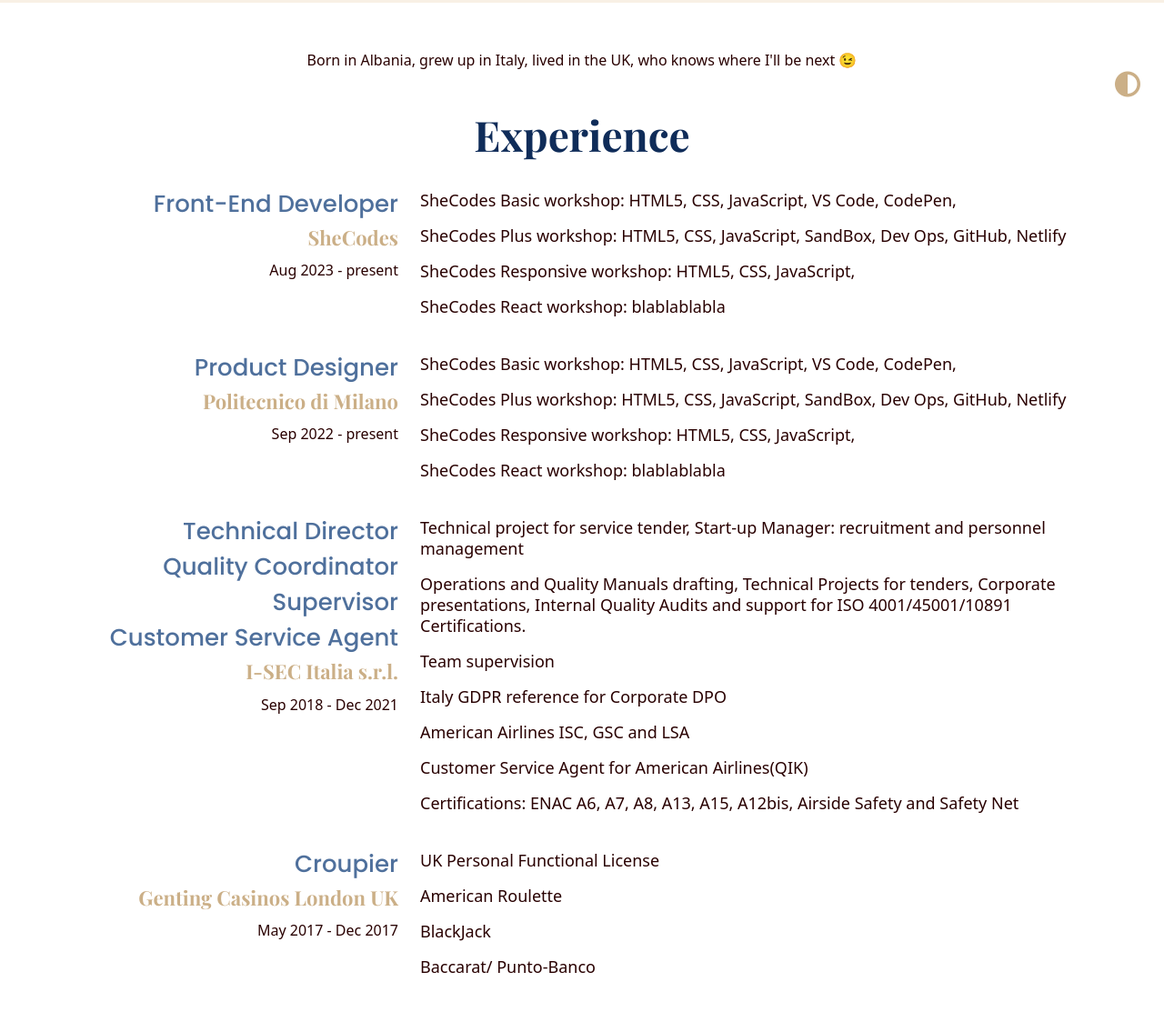
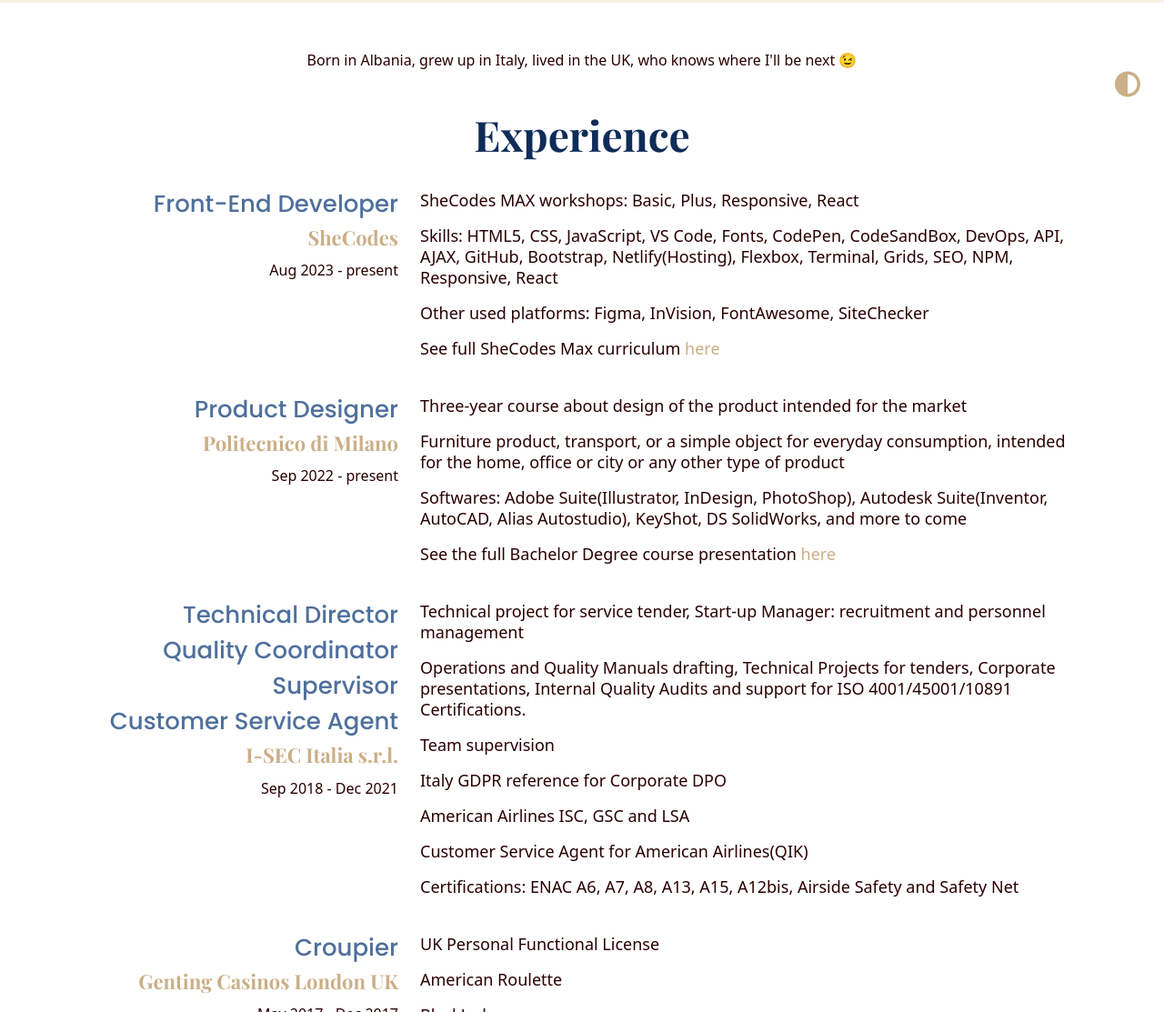
Before and after one commit to MigenaPl/responsive-portfolio-mp, a plain HTML site: page about.html in a window 1280 px wide. Shown: the part 626-1739 px from the top of the page at 91% size. Drawn offline with nearby package versions, Linux system fonts and the light colour scheme; a web font is replaced by a local one.

Commit message:
all pages html update

```diff
--- a/about.html
+++ b/about.html
@@ -88,6 +88,11 @@
                 >Developer</a
               >
             </li>
+            <li class="nav-item">
+              <a class="nav-link" href="#contact-me" title="Contact me - MP"
+                >Contact me</a
+              >
+            </li>
           </ul>
         </div>
       </div>
@@ -126,21 +131,33 @@
           </div>
           <div class="col-md-8 right-side">
             <div class="row">
+              <p>SheCodes MAX workshops: Basic, Plus, Responsive, React</p>
+            </div>
+            <div class="row">
               <p>
-                SheCodes Basic workshop: HTML5, CSS, JavaScript, VS Code,
-                CodePen,
+                Skills: HTML5, CSS, JavaScript, VS Code, Fonts, CodePen,
+                CodeSandBox, DevOps, API, AJAX, GitHub, Bootstrap,
+                Netlify(Hosting), Flexbox, Terminal, Grids, SEO, NPM,
+                Responsive, React
               </p>
             </div>
             <div class="row">
               <p>
-                SheCodes Plus workshop: HTML5, CSS, JavaScript, SandBox, Dev
-                Ops, GitHub, Netlify
+                Other used platforms: Figma, InVision, FontAwesome, SiteChecker
               </p>
             </div>
             <div class="row">
-              <p>SheCodes Responsive workshop: HTML5, CSS, JavaScript,</p>
+              <p>
+                See full SheCodes Max curriculum
+                <a
+                  href="https://www.shecodes.io/workshop-max#curriculum"
+                  target="_blank"
+                  rel="noopener noreferrer"
+                  title="SheCodes Max curriculum"
+                  >here</a
+                >
+              </p>
             </div>
-            <div class="row"><p>SheCodes React workshop: blablablabla</p></div>
           </div>
         </div>
         <!-- exp#2 -->
@@ -153,20 +170,35 @@
           <div class="col-md-8 right-side">
             <div class="row">
               <p>
-                SheCodes Basic workshop: HTML5, CSS, JavaScript, VS Code,
-                CodePen,
+                Three-year course about design of the product intended for the
+                market
               </p>
             </div>
             <div class="row">
               <p>
-                SheCodes Plus workshop: HTML5, CSS, JavaScript, SandBox, Dev
-                Ops, GitHub, Netlify
+                Furniture product, transport, or a simple object for everyday
+                consumption, intended for the home, office or city or any other
+                type of product
               </p>
             </div>
             <div class="row">
-              <p>SheCodes Responsive workshop: HTML5, CSS, JavaScript,</p>
+              <p>
+                Softwares: Adobe Suite(Illustrator, InDesign, PhotoShop),
+                Autodesk Suite(Inventor, AutoCAD, Alias Autostudio), KeyShot, DS
+                SolidWorks, and more to come
+              </p>
             </div>
-            <div class="row"><p>SheCodes React workshop: blablablabla</p></div>
+            <div class="row">
+              <p>
+                See the full Bachelor Degree course presentation
+                <a
+                  href="https://productdesign.polimi.it/en/bachelor-degree/the-course/"
+                  target="_blank"
+                  title="POLIMI Industrial Product Design Bachelor Degree"
+                  >here</a
+                >
+              </p>
+            </div>
           </div>
         </div>
         <!-- exp#3 -->
--- a/src/styles.css
+++ b/src/styles.css
@@ -199,6 +199,14 @@ img {
 .about-container .right-side {
   text-align: left;
 }
+.about-container .right-side a {
+  color: var(--drk-uppertitle-color);
+  text-decoration: none;
+}
+.about-container .right-side a:hover {
+  color: var(--lgt-uppertitle-color);
+}
+
 .about-container img {
   border-radius: 10px;
   transition: all 200ms ease-in-out;
@@ -329,6 +337,13 @@ img {
 .dark .about-container h4 {
   color: var(--lgt-uppertitle-color);
 }
+.dark .about-container .right-side a {
+  color: var(--lgt-uppertitle-color);
+  text-decoration: none;
+}
+.dark .about-container .right-side a:hover {
+  color: var(--drk-uppertitle-color);
+}
 .dark .contact-me {
   color: var(--lgt-uppertitle-color);
 }
```
Also changed, not shown: designer.html (+15 -33 lines), developer.html (+15 -14 lines), index.html (+8 -0 lines).
